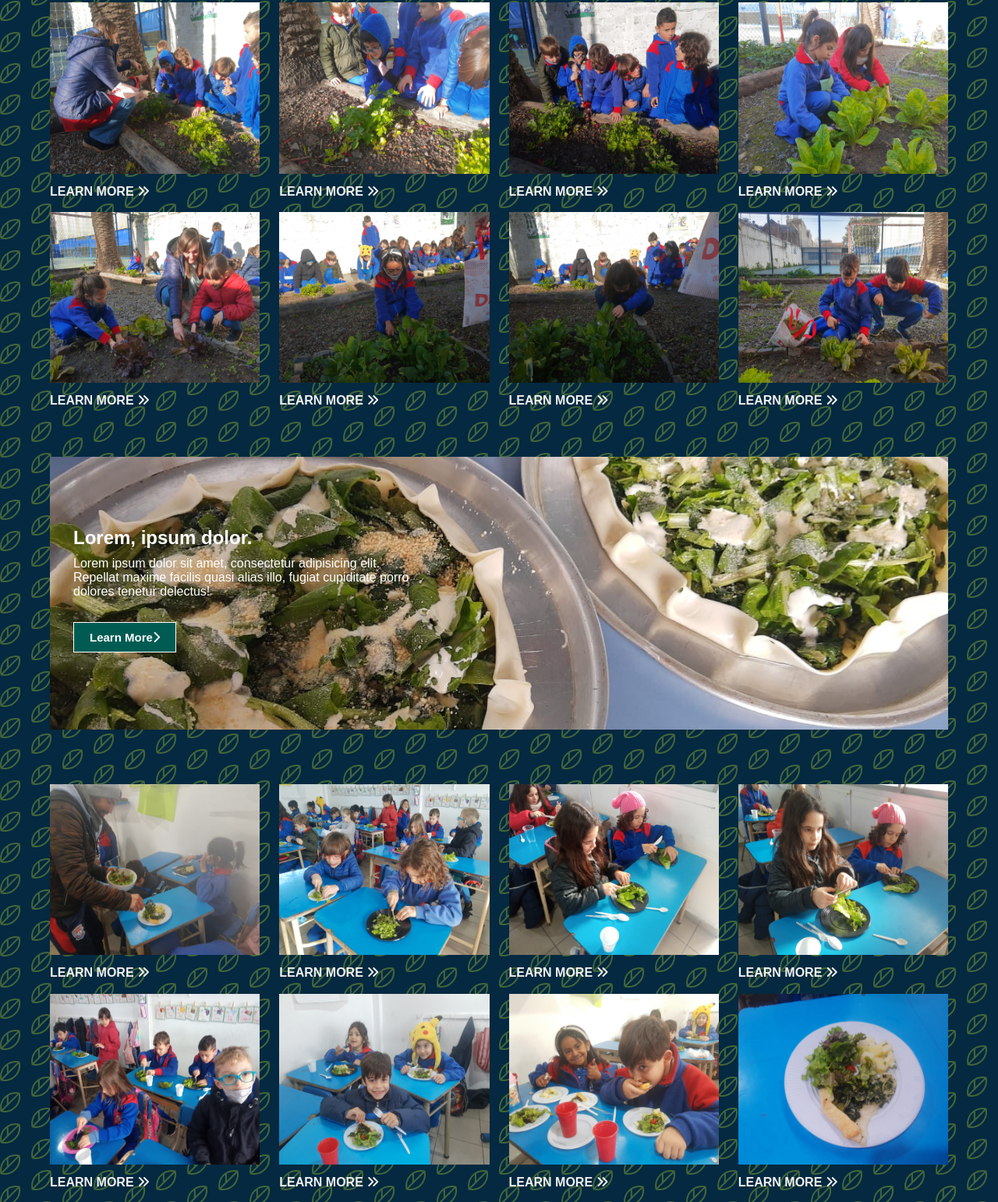
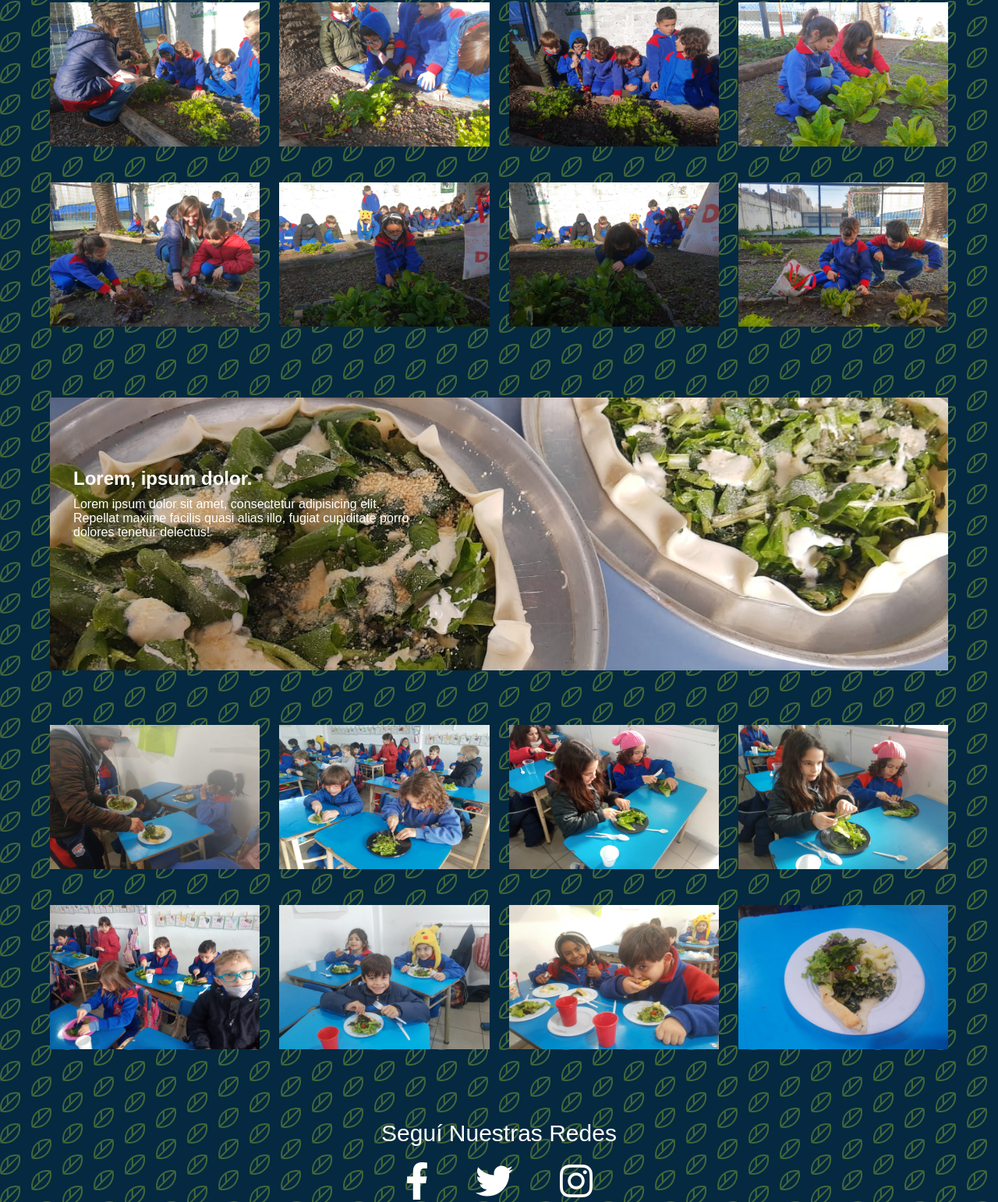
Before and after one commit to onurbsofa/Huerta-NES, a website: page index.html in a window 1280 px wide. Shown: the part 699-2241 px from the top of the page at 78% size. Drawn offline with nearby package versions, Linux system fonts and the light colour scheme.

Commit message:
update landing

```diff
--- a/index.html
+++ b/index.html
@@ -47,48 +47,48 @@
         <header class="showcase">
             <h2>Huerta NES</h2>
             <p>Lorem ipsum dolor sit amet consectetur adipisicing elit. Quis necessitatibus sit sequi eius, recusandae, dignissimos voluptatem repellat laborum nulla maiores provident autem atque voluptate consequatur. Molestiae rerum culpa consequuntur, incidunt atque illo consequatur inventore, corporis saepe laboriosam minus eum quaerat autem, maxime exercitationem labore ad earum blanditiis nisi. Illo, ad?</p>
-            <a href="#" class="btn">Ver más<i class="fas fa-angle-double-right"></i></a>
+
         </header>
 
          <!-- NEWS CARDS -->
     <div class="news-cards">
         <div>
           <img src="img/foto1.jpeg" alt="" class="primeras-imagenes" />
-          <a href="#">Learn More <i class="fas fa-angle-double-right"></i></a>
+
         </div>
         <div>
           <img src="img/foto2.jpeg" alt="" class="primeras-imagenes"/>
-          <a href="#">Learn More <i class="fas fa-angle-double-right"></i></a>
+
         </div>
         <div>
           <img src="img/foto3.jpeg" alt="" class="primeras-imagenes"/>
 
-          <a href="#">Learn More <i class="fas fa-angle-double-right"></i></a>
+
         </div>
         <div>
           <img src="img/foto4.jpeg" alt="" class="primeras-imagenes"/>
 
-          <a href="#">Learn More <i class="fas fa-angle-double-right"></i></a>
+
         </div>
         <div>
           <img src="img/foto6.jpeg" alt="" class="primeras-imagenes"/>
 
-          <a href="#">Learn More <i class="fas fa-angle-double-right"></i></a>
+
         </div>
         <div>
           <img src="img/foto5.jpeg" alt="" class="primeras-imagenes"/>
 
-          <a href="#">Learn More <i class="fas fa-angle-double-right"></i></a>
+
         </div>
         <div>
           <img src="img/foto7.jpeg" alt="" class="primeras-imagenes"/>
 
-          <a href="#">Learn More <i class="fas fa-angle-double-right"></i></a>
+
         </div>
         <div>
           <img src="img/foto8.jpeg" alt="" class="primeras-imagenes"/>
 
-          <a href="#">Learn More <i class="fas fa-angle-double-right"></i></a>
+
         </div>
       </div>
       <!-- Card Banner 1-->
@@ -98,7 +98,7 @@
           <!-- lorem 20 -->
           <p>Lorem ipsum dolor sit amet, consectetur adipisicing elit. Repellat maxime facilis quasi alias illo, fugiat
             cupiditate porro dolores tenetur delectus!</p>
-          <a href="#" class="btn">Learn More<i class="fas fa-chevron-right"></i></a>
+
         </div>
       </section>
 
@@ -107,42 +107,34 @@
       <div>
         <img src="img/foto9.jpeg" alt="" />
 
-        <a href="#">Learn More <i class="fas fa-angle-double-right"></i></a>
       </div>
       <div>
         <img src="img/foto10.jpeg" alt="" />
 
-        <a href="#">Learn More <i class="fas fa-angle-double-right"></i></a>
       </div>
       <div>
         <img src="img/foto11.jpeg" alt="" />
 
-        <a href="#">Learn More <i class="fas fa-angle-double-right"></i></a>
       </div>
       <div>
         <img src="img/foto12.jpeg" alt="" />
 
-        <a href="#">Learn More <i class="fas fa-angle-double-right"></i></a>
       </div>
       <div>
         <img src="img/foto13.jpeg" alt="" />
 
-        <a href="#">Learn More <i class="fas fa-angle-double-right"></i></a>
       </div>
       <div>
         <img src="img/foto14.jpeg" alt="" />
 
-        <a href="#">Learn More <i class="fas fa-angle-double-right"></i></a>
       </div>
       <div>
         <img src="img/foto15.jpeg" alt="" />
 
-        <a href="#">Learn More <i class="fas fa-angle-double-right"></i></a>
       </div>
       <div>
         <img src="img/foto16.jpeg" alt="" />
 
-        <a href="#">Learn More <i class="fas fa-angle-double-right"></i></a>
       </div>
     </div>
      <!-- Follow -->
```
